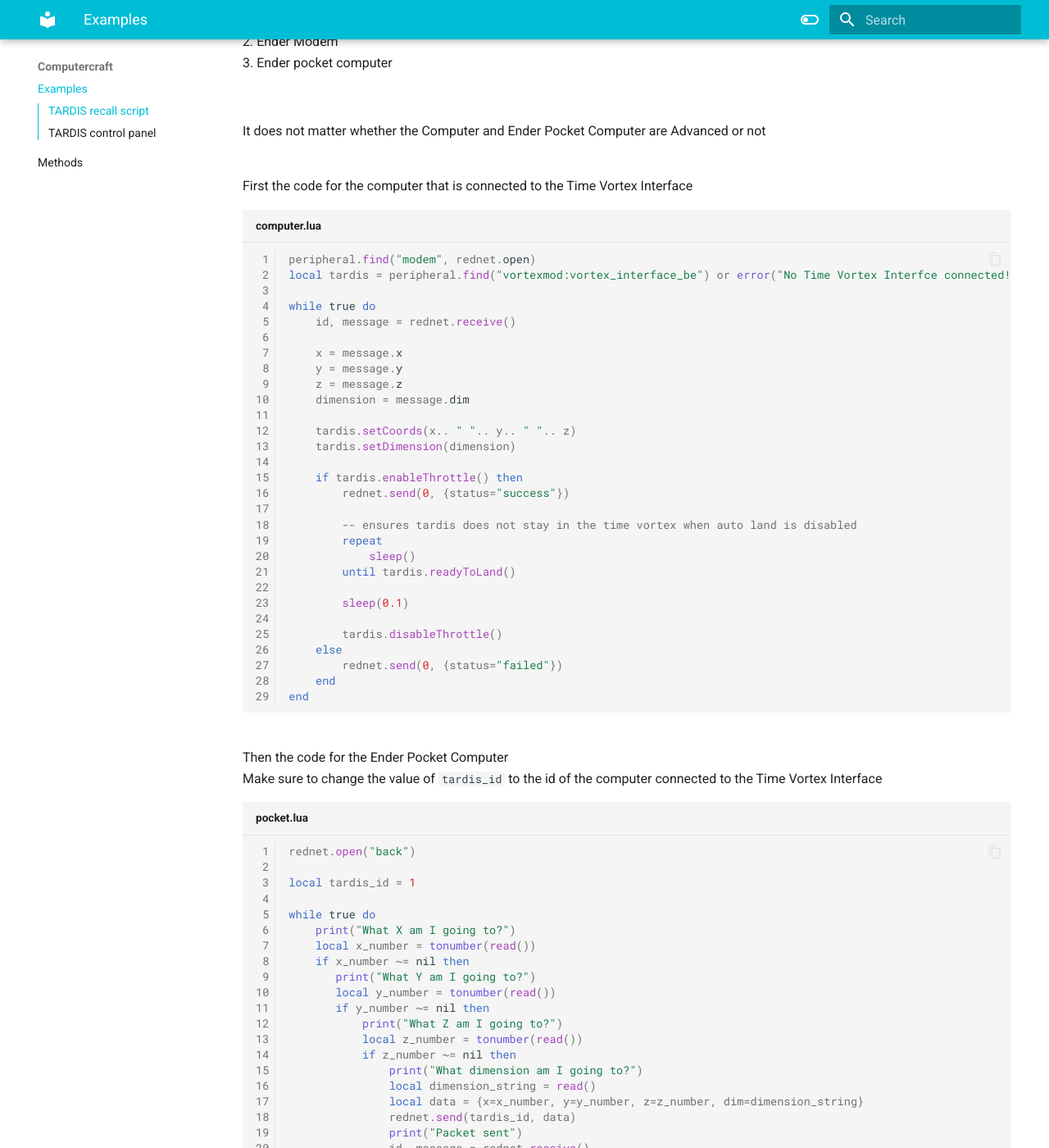
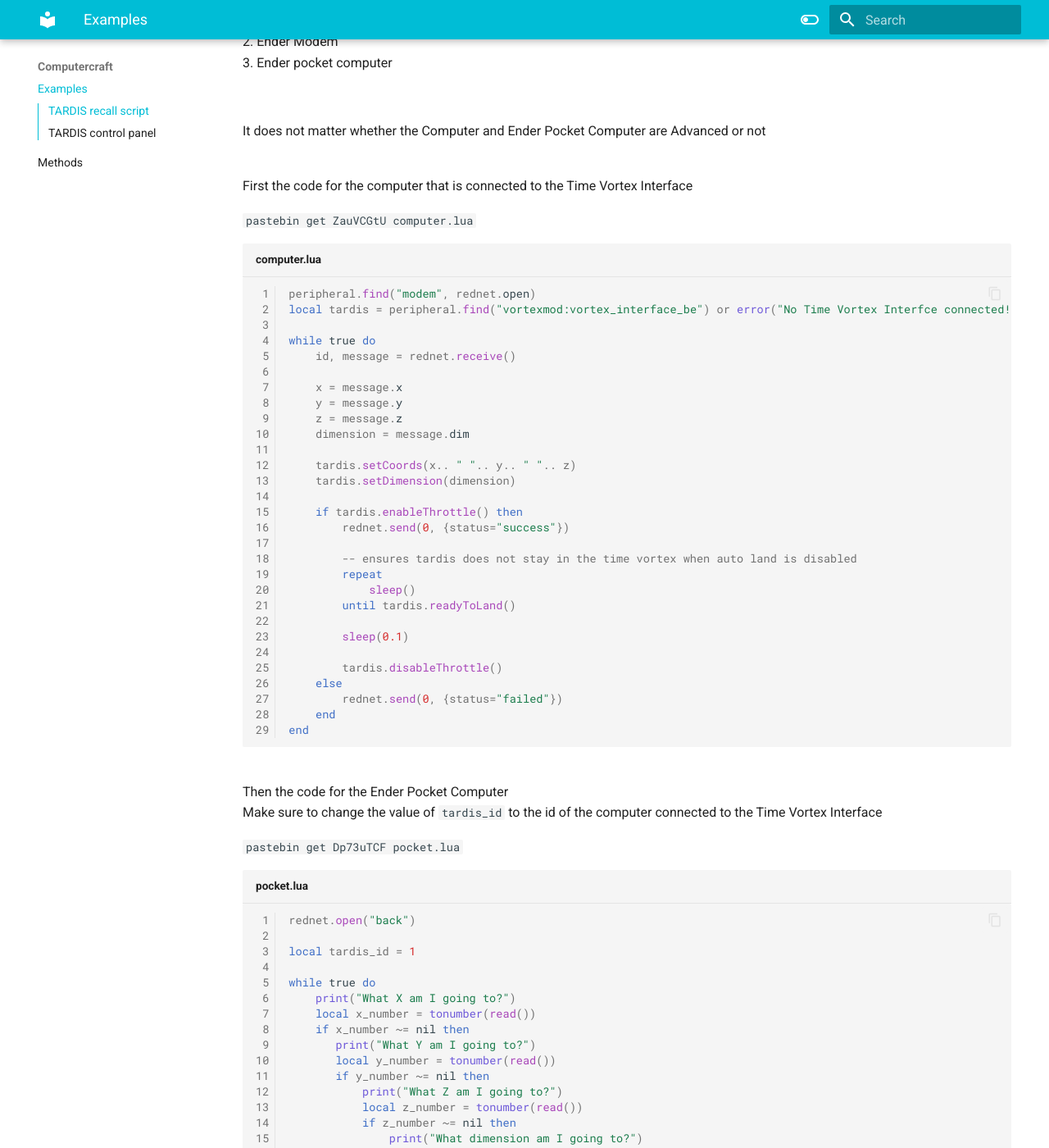
Before and after one commit to crystalcoding9999/TTVWiki, an MkDocs documentation site: the page built from docs/computercraft/examples.md, in a window 1280 px wide and 1400 px high, scrolled down 466 px. Shown: the whole window at 82% size. Built offline with MkDocs 1.6.1 and Material for MkDocs 9.7.7, drawn with Linux system fonts in a browser that asks for light colours; some of the changed text lies outside the part shown.

Commit message:
add pastebin codes to examples.md

````diff
--- a/docs/computercraft/examples.md
+++ b/docs/computercraft/examples.md
@@ -22,6 +22,7 @@
 <br>
 First the code for the computer that is connected to the Time Vortex Interface
 
+`pastebin get ZauVCGtU computer.lua`
 ```lua title="computer.lua" linenums="1"
 peripheral.find("modem", rednet.open)
 local tardis = peripheral.find("vortexmod:vortex_interface_be") or error("No Time Vortex Interfce connected!")
@@ -58,6 +59,7 @@
 <br>
 Make sure to change the value of `tardis_id` to the id of the computer connected to the Time Vortex Interface
 
+`pastebin get Dp73uTCF pocket.lua`
 ```lua title="pocket.lua" linenums="1"
 rednet.open("back")
 
@@ -96,6 +98,7 @@
 
 For this script you will only need a computer, advanced is not required
 
+`pastebin get an90Ma4T panel.lua`
 ```lua title="panel.lua" linenums="1"
 local tardis = peripheral.find("vortexmod:vortex_interface_be")
 
````
